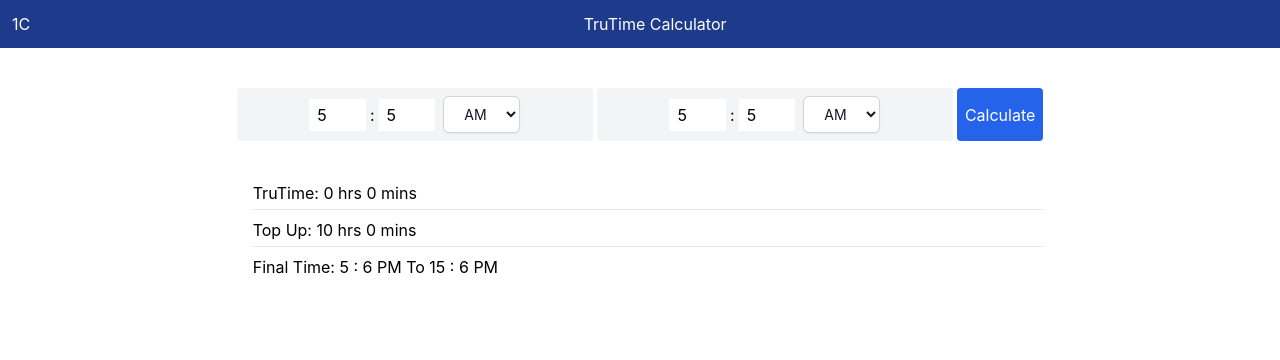
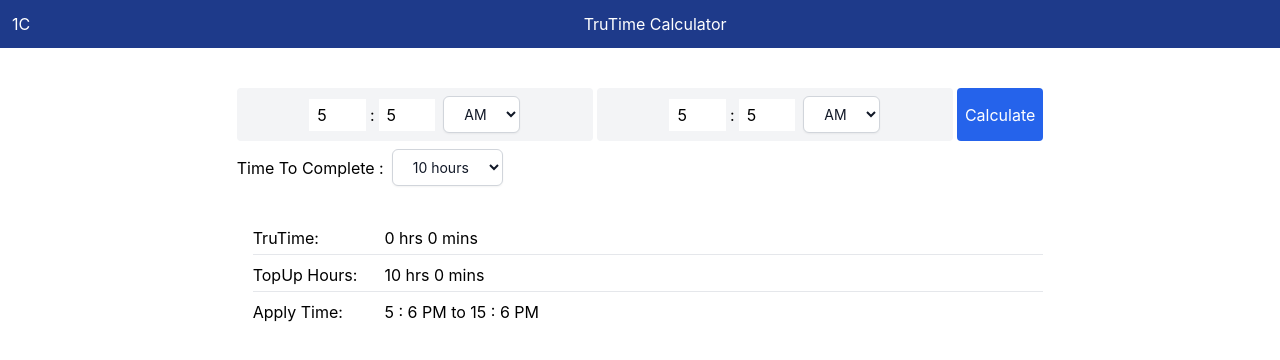
Before and after one commit to aloukikattrey/trutime, a React (Create React App) app: page / in a window 1280 px wide. Both pictures are taken after typing "5", "5", "5", "5" into the empty fields and a click on the button "Calculate". Shown: the top 360 px of the page. Built offline with nearby package versions, Linux system fonts and the light colour scheme.

Commit message:
added features

```diff
--- a/src/components/CalcArea.jsx
+++ b/src/components/CalcArea.jsx
@@ -1,6 +1,8 @@
 import React, { useState } from 'react';
 import './Dropdown'
 import Dropdown from './Dropdown';
+import './DropdownTime'
+import DropdownTime from './DropdownTime';
 
 export default function CalcArea() {
     const [formValues, setFormValues] = useState({
@@ -18,6 +20,7 @@ export default function CalcArea() {
     const [topupHrs, chngTopupHrs] = useState(0);
     const [topupMins, chngTopupMins] = useState(0);
     const [show, chngShow] = useState(false);
+    const [timeToComplete, setTimeToComplete] = useState(10);
 
 
     function handleChange(event) {
@@ -32,6 +35,9 @@ export default function CalcArea() {
     }
     function getTapoutDay(value) {
         chngtapoutDay(value);
+    }
+    function getTimeToComplete(value) {
+        setTimeToComplete(value);
     }
 
     function handleClick() {
@@ -63,7 +69,10 @@ export default function CalcArea() {
 
         }
 
-        const remMinutes = 600 - z;
+        const remMinutes = (timeToComplete * 60) - z;
+        // const remMinutes = timeToComplete*60
+
+        console.log(remMinutes);
         chngTopupHrs(Math.trunc(remMinutes / 60));
         chngTopupMins(remMinutes % 60);
         let currHrs;
@@ -71,7 +80,6 @@ export default function CalcArea() {
 
         let finalHrs;
         let finalMins;
-
 
         // increase 1 minute for calculating 10 hours
         if ((Number(formValues.minOUT)) == 59) {
@@ -110,6 +118,8 @@ export default function CalcArea() {
             <div className='flex justify-center items-center pt-10 w-1/2'>
                 <div className=''>
                     <div className='boss h-full flex gap-1'>
+
+
                         <div className="tap-in flex bg-gray-100 p-2 rounded items-center justify-center">
                             <input className='w-1/6 h-8 pl-2' type="number"
                                 name="hrsIN"
@@ -139,27 +149,33 @@ export default function CalcArea() {
                                 onChange={handleChange}
                                 placeholder="0" />
                             <Dropdown valFunc={getTapoutDay} />
+                        </div>
 
-                        </div>
+
                         <button className='bg-blue-600 p-2 text-white rounded cursor-pointer'
                             onClick={handleClick}>Calculate</button>
                     </div>
+                    <div className='flex mt-2 items-center' >
+                        <p className='mr-2'>Time To Complete :</p>
+                        <DropdownTime valFunc={getTimeToComplete} />
+                    </div>
+
+
                     {show && (
                         <div className='mt-10  pl-4 '>
                             <div className='flex mb-2 border-b border-grey-400 pb-1'>
-                            <p>TruTime: {hrsPassed} hrs {minPassed} mins</p>
+                            <p className='w-1/6'>TruTime:</p>    <p> {hrsPassed} hrs {minPassed} mins</p>
                             </div>
                             <div className='flex mb-2  border-b border-grey-400 pb-1'>
-                            <p>Top Up: {topupHrs} hrs {topupMins} mins</p>
+                                <p className='w-1/6'>TopUp Hours:</p>
+                                {hrsPassed == timeToComplete || hrsPassed > timeToComplete ? <p className='text-green-700'>   Time Already Completed</p> : <p> {topupHrs} hrs {topupMins} mins</p>}
 
                             </div>
 
                             <div className='flex'>
-                            <p className='flex mr-2'> Final Time:  {formValues.hrOUT} : {Number(formValues.minOUT) + 1} PM  To  {finalHRs00} : {finalMins00} PM</p>
+                                <p className='w-1/6'>Apply Time: </p>
+                                {hrsPassed == timeToComplete || hrsPassed > timeToComplete ? <p className='text-green-700'>  Time Already Completed</p> : <p className='flex mr-2'>  {formValues.hrOUT} : {Number(formValues.minOUT) + 1} PM  to  {finalHRs00} : {finalMins00} PM</p>}
                             </div>
-
-
-
                         </div>
                     )}
                 </div>
--- /dev/null
+++ b/src/components/DropdownTime.jsx
@@ -0,0 +1,49 @@
+import React, { useState } from 'react';
+
+const DropdownTime = ({valFunc}) => {
+  const [selectedOption, setSelectedOption] = useState('');
+  const options = [
+    { value: 4, label: '4 hours' },
+    { value: 5, label: '5 hours' },
+    { value: 6, label: '6 hours' },
+    { value: 7, label: '7 hours' },
+    { value: 8, label: '8 hours' },
+    { value: 9, label: '9 hours' },
+    { value: 10, label: '10 hours' },
+    { value: 11, label: '11 hours' },
+    { value: 12, label: '12 hours' },
+    { value: 13, label: '13 hours' },
+    { value: 14, label: '14 hours' },
+    { value: 15, label: '15 hours' },
+
+  ];
+  const[isDefault,setDefault]= useState(true);
+
+  const handleSelect = (event) => {
+    setDefault(false)
+    setSelectedOption(event.target.value);
+    valFunc(event.target.value)
+  };
+
+  return (
+    <div className="relative inline-block w-30">
+      <select
+        className="block w-full px-4 py-2 text-sm text-gray-900 bg-white border border-gray-300 rounded-md shadow-sm focus:outline-none focus:ring-2 focus:ring-blue-500 focus:border-blue-500"
+        // value={selectedOption}
+        value={isDefault?10:selectedOption}
+        onChange={handleSelect}
+      >
+
+        {options.map((option) => (
+          <option key={option.value} value={option.value}>
+            {option.label}
+          </option>
+        ))}
+
+      </select>
+
+    </div>
+  );
+};
+
+export default DropdownTime;
--- a/src/components/Head.jsx
+++ b/src/components/Head.jsx
@@ -1,15 +1,14 @@
 import React, { useState } from 'react';
 
 
-export default function Head(){
+export default function Head() {
 
-    return(
-        <div className="bg-blue-900 h-max py-3">
-            <div className="flex justify-between
-">
-            <p className='text-white pl-3'>1C</p>
-            <p className='text-white'>TruTime Calculator</p>
-            <span></span>
+    return (
+        <div className="bg-blue-900 h-max py-3 cursor-pointer">
+            <div className="cursor-arrow flex justify-between">
+                <p className='cursor-arrow text-white pl-3'>1C</p>
+                <p className='cursor-pointer text-white'>TruTime Calculator</p>
+                <span></span>
             </div>
         </div>
     )
```
Lines whose indentation alone changed are shown as unchanged.
